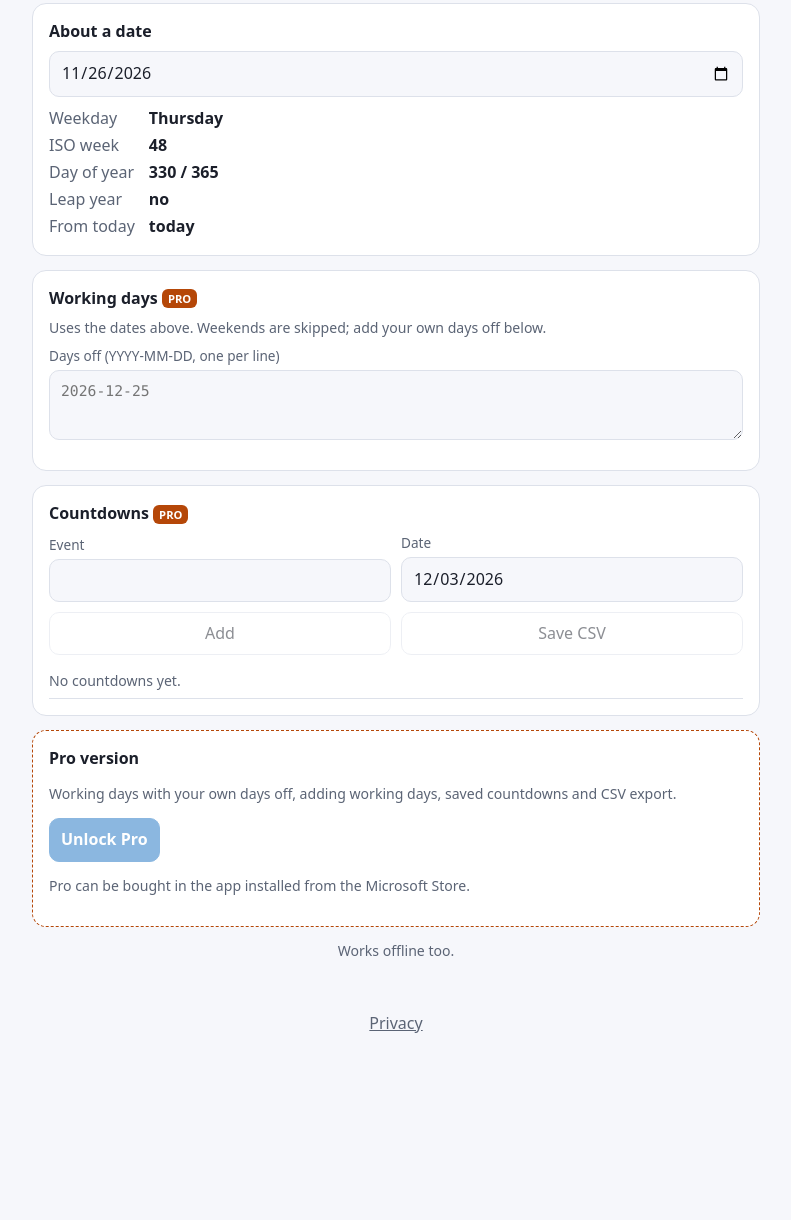
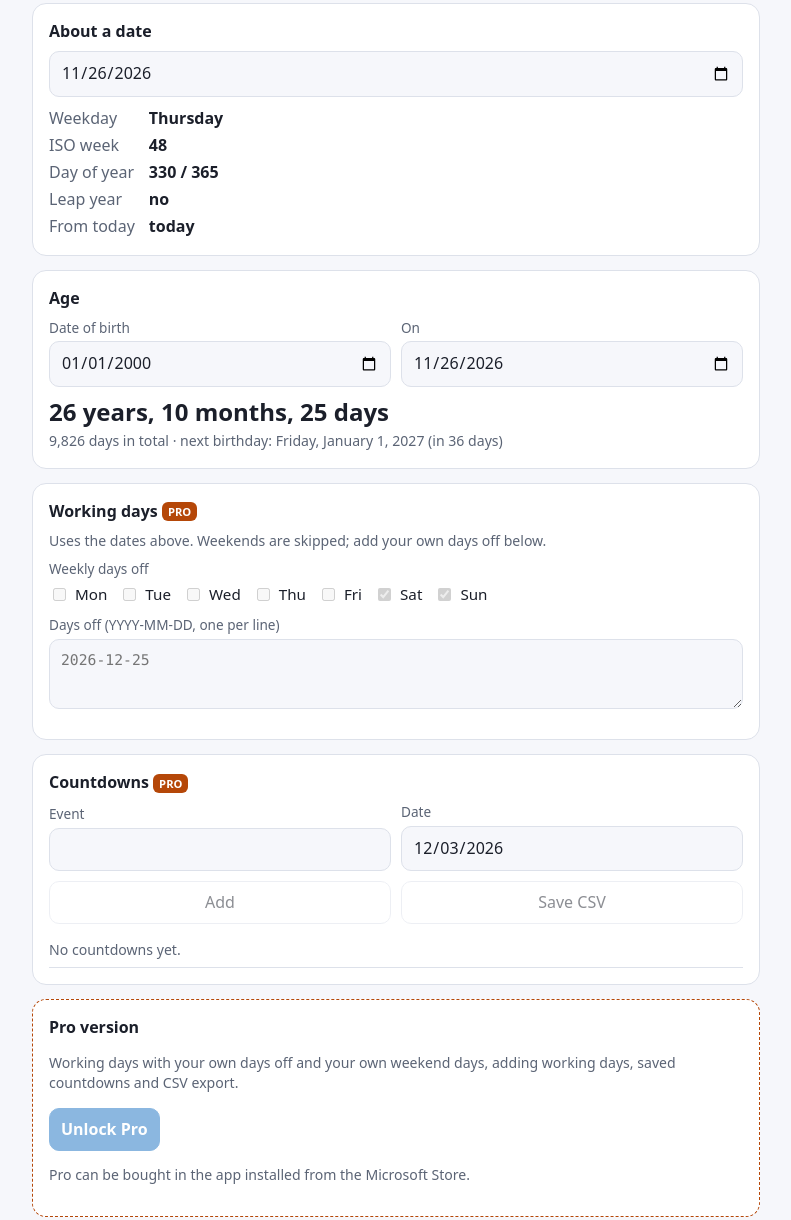
Before and after one commit to catalonec1/pwa-utils, a website: page days/index.html in a window 1280 px wide. Shown: the part 532-1752 px from the top of the page, without its empty margins (244-1035 px from the left). Before the commit the page ends 1597 px from the top, so only its background shows below. Drawn offline with Linux system fonts and the light colour scheme.

Commit message:
Stelar Date Calculator: age calculator, custom weekend days
Free: age on any date (years/months/days, total days, next birthday;
29 February birthdays fall on 28 February in common years).
Pro: choose the weekly days off used by working-day counts and adding
working days (saved). Unit + e2e tests, store what's new texts, days screenshots.

Co-Authored-By: Claude Opus 5.5 <noreply@anthropic.com>
Claude-Session: https://claude.ai/code/session_01YQDvpoPGKtNh935CpkWmt1

```diff
--- a/days/app.js
+++ b/days/app.js
@@ -2,11 +2,11 @@
   'use strict';
   const SKU = 'pro';
   const DICT = {
-    ro: { appName: 'Calculator de date', between: 'Zile între două date', from: 'De la', to: 'Până la', includeEnd: 'Include și ziua de sfârșit (+1)', addTitle: 'Adună sau scade', date: 'Data', amount: 'Câte', unit: 'Unitate', days: 'zile', weeks: 'săptămâni', months: 'luni', years: 'ani', negHint: 'Pune un număr negativ ca să mergi înapoi în timp.', aboutTitle: 'Despre o dată', workTitle: 'Zile lucrătoare', workHint: 'Folosește datele de mai sus. Weekendurile sunt sărite; adaugă mai jos zilele tale libere.', holidays: 'Zile libere (AAAA-LL-ZZ, una pe rând)', cdTitle: 'Numărători inverse', event: 'Eveniment', add: 'Adaugă', csv: 'Salvează CSV', del: 'Șterge', proPitch: 'Zile lucrătoare cu zilele tale libere, adunare de zile lucrătoare, numărători inverse salvate și export CSV.',
+    ro: { appName: 'Calculator de date', between: 'Zile între două date', from: 'De la', to: 'Până la', includeEnd: 'Include și ziua de sfârșit (+1)', addTitle: 'Adună sau scade', date: 'Data', amount: 'Câte', unit: 'Unitate', days: 'zile', weeks: 'săptămâni', months: 'luni', years: 'ani', negHint: 'Pune un număr negativ ca să mergi înapoi în timp.', aboutTitle: 'Despre o dată', workTitle: 'Zile lucrătoare', workHint: 'Folosește datele de mai sus. Weekendurile sunt sărite; adaugă mai jos zilele tale libere.', holidays: 'Zile libere (AAAA-LL-ZZ, una pe rând)', cdTitle: 'Numărători inverse', event: 'Eveniment', add: 'Adaugă', csv: 'Salvează CSV', del: 'Șterge', proPitch: 'Zile lucrătoare cu zilele tale libere și zilele tale de weekend, adunare de zile lucrătoare, numărători inverse salvate și export CSV.', ageTitle: 'Vârstă', birth: 'Data nașterii', ageOn: 'La data', ageYmd: '{y} ani, {m} luni, {d} zile', ageMore: '{n} zile în total · următoarea aniversare: {date} ({rel})', ageFuture: 'Data nașterii e după data aleasă.', weekendLabel: 'Zile libere în fiecare săptămână',
       nDays: '{n} zile', ymd: '{y} ani, {m} luni, {d} zile · {w} săptămâni și {r} zile', weekday: 'Ziua săptămânii', week: 'Săptămâna ISO', doy: 'Ziua din an', leap: 'An bisect', fromToday: 'Față de azi', yes: 'da', no: 'nu', inDays: 'peste {n} zile', agoDays: 'acum {n} zile', isToday: 'azi', nWork: '{n} zile lucrătoare', addWork: '+{n} zile lucrătoare de la {d}: {r}', badDates: 'Nu am înțeles: {x}', emptyCd: 'Nicio numărătoare încă.' },
-    en: { appName: 'Date Calculator', between: 'Days between two dates', from: 'From', to: 'To', includeEnd: 'Include the end day (+1)', addTitle: 'Add or subtract', date: 'Date', amount: 'Amount', unit: 'Unit', days: 'days', weeks: 'weeks', months: 'months', years: 'years', negHint: 'Use a negative amount to go back in time.', aboutTitle: 'About a date', workTitle: 'Working days', workHint: 'Uses the dates above. Weekends are skipped; add your own days off below.', holidays: 'Days off (YYYY-MM-DD, one per line)', cdTitle: 'Countdowns', event: 'Event', add: 'Add', csv: 'Save CSV', del: 'Delete', proPitch: 'Working days with your own days off, adding working days, saved countdowns and CSV export.',
+    en: { appName: 'Date Calculator', between: 'Days between two dates', from: 'From', to: 'To', includeEnd: 'Include the end day (+1)', addTitle: 'Add or subtract', date: 'Date', amount: 'Amount', unit: 'Unit', days: 'days', weeks: 'weeks', months: 'months', years: 'years', negHint: 'Use a negative amount to go back in time.', aboutTitle: 'About a date', workTitle: 'Working days', workHint: 'Uses the dates above. Weekends are skipped; add your own days off below.', holidays: 'Days off (YYYY-MM-DD, one per line)', cdTitle: 'Countdowns', event: 'Event', add: 'Add', csv: 'Save CSV', del: 'Delete', proPitch: 'Working days with your own days off and your own weekend days, adding working days, saved countdowns and CSV export.', ageTitle: 'Age', birth: 'Date of birth', ageOn: 'On', ageYmd: '{y} years, {m} months, {d} days', ageMore: '{n} days in total · next birthday: {date} ({rel})', ageFuture: 'The birth date is after the chosen date.', weekendLabel: 'Weekly days off',
       nDays: '{n} days', ymd: '{y} years, {m} months, {d} days · {w} weeks and {r} days', weekday: 'Weekday', week: 'ISO week', doy: 'Day of year', leap: 'Leap year', fromToday: 'From today', yes: 'yes', no: 'no', inDays: 'in {n} days', agoDays: '{n} days ago', isToday: 'today', nWork: '{n} working days', addWork: '+{n} working days from {d}: {r}', badDates: 'Not understood: {x}', emptyCd: 'No countdowns yet.' },
-    ru: { appName: 'Калькулятор дат', between: 'Дней между датами', from: 'С', to: 'По', includeEnd: 'Включить последний день (+1)', addTitle: 'Прибавить или вычесть', date: 'Дата', amount: 'Сколько', unit: 'Единица', days: 'дней', weeks: 'недель', months: 'месяцев', years: 'лет', negHint: 'Отрицательное число — назад во времени.', aboutTitle: 'О дате', workTitle: 'Рабочие дни', workHint: 'Используются даты выше. Выходные пропускаются; свои выходные добавьте ниже.', holidays: 'Выходные дни (ГГГГ-ММ-ДД, по одному в строке)', cdTitle: 'Обратный отсчёт', event: 'Событие', add: 'Добавить', csv: 'Сохранить CSV', del: 'Удалить', proPitch: 'Рабочие дни с вашими выходными, прибавление рабочих дней, сохранённые отсчёты и экспорт CSV.',
+    ru: { appName: 'Калькулятор дат', between: 'Дней между датами', from: 'С', to: 'По', includeEnd: 'Включить последний день (+1)', addTitle: 'Прибавить или вычесть', date: 'Дата', amount: 'Сколько', unit: 'Единица', days: 'дней', weeks: 'недель', months: 'месяцев', years: 'лет', negHint: 'Отрицательное число — назад во времени.', aboutTitle: 'О дате', workTitle: 'Рабочие дни', workHint: 'Используются даты выше. Выходные пропускаются; свои выходные добавьте ниже.', holidays: 'Выходные дни (ГГГГ-ММ-ДД, по одному в строке)', cdTitle: 'Обратный отсчёт', event: 'Событие', add: 'Добавить', csv: 'Сохранить CSV', del: 'Удалить', proPitch: 'Рабочие дни с вашими выходными и своими днями отдыха в неделе, прибавление рабочих дней, сохранённые отсчёты и экспорт CSV.', ageTitle: 'Возраст', birth: 'Дата рождения', ageOn: 'На дату', ageYmd: '{y} г., {m} мес., {d} дн.', ageMore: 'Всего {n} дн. · следующий день рождения: {date} ({rel})', ageFuture: 'Дата рождения позже выбранной даты.', weekendLabel: 'Еженедельные выходные',
       nDays: '{n} дн.', ymd: '{y} г., {m} мес., {d} дн. · {w} нед. и {r} дн.', weekday: 'День недели', week: 'Неделя ISO', doy: 'День года', leap: 'Високосный год', fromToday: 'От сегодня', yes: 'да', no: 'нет', inDays: 'через {n} дн.', agoDays: '{n} дн. назад', isToday: 'сегодня', nWork: '{n} рабочих дн.', addWork: '+{n} рабочих дн. от {d}: {r}', badDates: 'Не понято: {x}', emptyCd: 'Отсчётов пока нет.' }
   };
   const D = DateCalc;
@@ -49,15 +49,42 @@
       dt.textContent = Core.t(k); dd.textContent = v; f.append(dt, dd);
     }
   }
+  let weekend = [0, 6];
+  try { const w = JSON.parse(Core.store('daysWeekend') || 'null'); if (Array.isArray(w)) weekend = w.filter(d => Number.isInteger(d) && d >= 0 && d <= 6); } catch (e) { /* keep default */ }
+  function renderWeekend() {
+    const box = $('weekend'); box.textContent = '';
+    const fmtW = new Intl.DateTimeFormat(Core.lang, { weekday: 'short', timeZone: 'UTC' });
+    [1, 2, 3, 4, 5, 6, 0].forEach(d => {
+      const l = document.createElement('label'), c = document.createElement('input'), sp = document.createElement('span');
+      c.type = 'checkbox'; c.dataset.wd = d; c.checked = weekend.includes(d); c.disabled = !isPro;
+      sp.textContent = fmtW.format(new Date(Date.UTC(2026, 10, 1 + d))); /* 1 Nov 2026 is a Sunday */
+      c.addEventListener('change', () => {
+        weekend = [...box.querySelectorAll('input:checked')].map(x => +x.dataset.wd);
+        Core.store('daysWeekend', JSON.stringify(weekend)); work();
+      });
+      l.append(c, sp); box.append(l);
+    });
+  }
+  function ageCalc() {
+    const b = D.parse($('birth').value), on = D.parse($('ageOn').value);
+    $('ageOut').textContent = '—'; $('ageMore').textContent = '';
+    if (b == null || on == null) return;
+    const r = D.age(b, on);
+    if (!r) { $('ageMore').textContent = Core.t('ageFuture'); return; }
+    Core.store('daysBirth', $('birth').value);
+    $('ageOut').textContent = Core.t('ageYmd', { y: r.years, m: r.months, d: r.days });
+    $('ageMore').textContent = Core.t('ageMore', { n: num(r.totalDays), date: long(r.next), rel: rel(r.toNext) });
+  }
   function work() {
     const out = $('workOut'), add = $('workAdd');
     if (!isPro) { out.textContent = ''; add.textContent = ''; return; }
     const hol = D.parseList($('hol').value);
     Core.store('daysHol', $('hol').value);
     const a = D.parse($('from').value), b = D.parse($('to').value);
-    out.textContent = a != null && b != null ? Core.t('nWork', { n: D.workdaysBetween(a, b, hol.dates, $('incl').checked) }) : '—';
+    out.textContent = a != null && b != null ? Core.t('nWork', { n: D.workdaysBetween(a, b, hol.dates, $('incl').checked, weekend) }) : '—';
     const t = D.parse($('base').value), n = Math.trunc(+$('amount').value || 0);
-    let txt = t != null && $('unit').value === 'd' ? Core.t('addWork', { n, d: D.fmt(t), r: long(D.addWorkdays(t, n, hol.dates)) }) : '';
+    const r = t != null && $('unit').value === 'd' ? D.addWorkdays(t, n, hol.dates, weekend) : null;
+    let txt = r != null ? Core.t('addWork', { n, d: D.fmt(t), r: long(r) }) : '';
     if (hol.bad.length) txt += (txt ? ' · ' : '') + Core.t('badDates', { x: hol.bad.slice(0, 3).join(', ') });
     add.textContent = txt;
   }
@@ -74,7 +101,7 @@
     }
   }
   function saveCd() { Core.store('daysCd', JSON.stringify(cds)); renderCd(); }
-  function all() { between(); addSub(); about(); work(); renderCd(); }
+  function all() { between(); addSub(); about(); ageCalc(); renderWeekend(); work(); renderCd(); }
   function lockPro() {
     ['hol', 'cdName', 'cdDate', 'cdAdd', 'cdCsv'].forEach(id => { $(id).disabled = !isPro; });
     all();
@@ -83,12 +110,14 @@
   const td = D.fmt(D.today());
   $('from').value = td; $('to').value = D.fmt(D.addMonths(D.today(), 1)); $('base').value = td; $('info').value = td; $('cdDate').value = D.fmt(D.addDays(D.today(), 7));
   $('hol').value = Core.store('daysHol') || '';
+  $('ageOn').value = td; $('birth').value = Core.store('daysBirth') || '2000-01-01';
   Core.init(DICT, all);
   lockPro();
   ['from', 'to', 'incl', 'hol'].forEach(id => $(id).addEventListener('input', () => { between(); work(); }));
   $('incl').addEventListener('change', () => { between(); work(); });
   ['base', 'amount', 'unit'].forEach(id => { $(id).addEventListener('input', () => { addSub(); work(); }); $(id).addEventListener('change', () => { addSub(); work(); }); });
   $('info').addEventListener('input', about);
+  ['birth', 'ageOn'].forEach(id => $(id).addEventListener('input', ageCalc));
   $('cdAdd').addEventListener('click', () => {
     const name = $('cdName').value.trim(), date = $('cdDate').value;
     if (!isPro || !name || D.parse(date) == null) return;
--- a/days/index.html
+++ b/days/index.html
@@ -23,6 +23,9 @@
   ul.cd li { display: flex; justify-content: space-between; gap: 8px; align-items: center; padding: 6px 0; border-bottom: 1px solid var(--border); }
   ul.cd li button { flex: 0 0 auto; padding: 4px 10px; }
   textarea#hol { min-height: 70px; }
+  .wk { display: flex; flex-wrap: wrap; gap: 4px 12px; margin: 0 0 10px; }
+  .wk label { display: flex; gap: 6px; align-items: center; color: var(--text); margin: 0; font-size: .95rem; }
+  .wk input { width: auto; }
 </style>
 </head>
 <body>
@@ -61,8 +64,19 @@
     <dl class="facts" id="facts"></dl>
   </section>
   <section class="card">
+    <h2 style="font-size:1rem;margin:0 0 8px" data-i18n="ageTitle">Age</h2>
+    <div class="row">
+      <div><label for="birth" data-i18n="birth">Date of birth</label><input type="date" id="birth"></div>
+      <div><label for="ageOn" data-i18n="ageOn">On</label><input type="date" id="ageOn"></div>
+    </div>
+    <p class="big" id="ageOut" aria-live="polite"></p>
+    <p class="muted" id="ageMore" style="margin:0"></p>
+  </section>
+  <section class="card">
     <h2 style="font-size:1rem;margin:0 0 8px"><span data-i18n="workTitle">Working days</span> <span class="pro-badge">PRO</span></h2>
     <p class="muted" style="margin:0 0 8px" data-i18n="workHint">Uses the dates above. Weekends are skipped; add your own days off below.</p>
+    <label data-i18n="weekendLabel">Weekly days off</label>
+    <div id="weekend" class="wk"></div>
     <label for="hol" data-i18n="holidays">Days off (YYYY-MM-DD, one per line)</label>
     <textarea id="hol" spellcheck="false" placeholder="2026-12-25"></textarea>
     <p class="big" id="workOut"></p>
@@ -82,7 +96,7 @@
   </section>
   <section class="card pro-box hidden" id="proBox">
     <h2 style="font-size:1rem;margin:0 0 6px" data-i18n="proTitle">Pro version</h2>
-    <p class="muted" data-i18n="proPitch">Working days with your own days off, adding working days, saved countdowns and CSV export.</p>
+    <p class="muted" data-i18n="proPitch">Working days with your own days off and your own weekend days, adding working days, saved countdowns and CSV export.</p>
     <button class="primary" id="proBuy" data-i18n="proBuy">Unlock Pro</button>
     <p class="muted" id="proStatus"></p>
   </section>
--- a/days/logic.js
+++ b/days/logic.js
@@ -61,22 +61,37 @@
     }
     return { dates: [...new Set(dates)].sort(), bad };
   }
-  function isWorkday(t, hol) { return !isWeekend(t) && !hol.has(t); }
+  /* weekend: weekday numbers that are days off every week (0 = Sunday); default Saturday + Sunday. */
+  function weekendSet(weekend) {
+    const w = Array.isArray(weekend) ? weekend.filter(d => Number.isInteger(d) && d >= 0 && d <= 6) : [0, 6];
+    return new Set(w);
+  }
+  function isWorkday(t, hol, we) { return !(we ? we.has(weekday(t)) : isWeekend(t)) && !hol.has(t); }
   /* Working days from a to b, counting both ends when includeEnd (default: start excluded, end included, like "days between"). */
-  function workdaysBetween(a, b, holidays, includeStart) {
-    const hol = holidaySet(holidays);
+  function workdaysBetween(a, b, holidays, includeStart, weekend) {
+    const hol = holidaySet(holidays), we = weekendSet(weekend);
     let sign = 1;
     if (b < a) { [a, b] = [b, a]; sign = -1; }
     let n = 0;
-    for (let t = includeStart ? a : addDays(a, 1); t <= b; t = addDays(t, 1)) if (isWorkday(t, hol)) n++;
+    for (let t = includeStart ? a : addDays(a, 1); t <= b; t = addDays(t, 1)) if (isWorkday(t, hol, we)) n++;
     return n * sign;
   }
-  /* Moves n working days from t (n may be negative). */
-  function addWorkdays(t, n, holidays) {
-    const hol = holidaySet(holidays), step = n < 0 ? -1 : 1;
+  /* Moves n working days from t (n may be negative). Returns null when every weekday is a day off. */
+  function addWorkdays(t, n, holidays, weekend) {
+    const hol = holidaySet(holidays), we = weekendSet(weekend), step = n < 0 ? -1 : 1;
+    if (we.size >= 7) return n === 0 ? t : null;
     let left = Math.abs(n);
-    while (left > 0) { t = addDays(t, step); if (isWorkday(t, hol)) left--; }
+    while (left > 0) { t = addDays(t, step); if (isWorkday(t, hol, we)) left--; }
     return t;
+  }
+  /* Age on a given day: calendar years/months/days, total days and the next birthday.
+     A 29 February birthday falls on 28 February in common years. */
+  function age(birth, on) {
+    if (birth > on) return null;
+    const r = ymd(birth, on);
+    let next = addMonths(birth, 12 * r.years);
+    if (next < on) next = addMonths(birth, 12 * (r.years + 1));
+    return { years: r.years, months: r.months, days: r.days, totalDays: diffDays(birth, on), next, toNext: diffDays(on, next) };
   }
 
   /* Countdowns: [{name, date}] -> sorted with days left from 'from'. */
@@ -93,7 +108,7 @@
     return ['name,date,days_left'].concat(rows.map(r => [r.name, r.date, r.left].map(csvCell).join(','))).join('\r\n') + '\r\n';
   }
 
-  const DateCalc = { parse, fmt, today, weekday, isWeekend, diffDays, addDays, addMonths, ymd, isoWeek, dayOfYear, isLeap, parseList, workdaysBetween, addWorkdays, countdowns, toCsv, DAY };
+  const DateCalc = { age, parse, fmt, today, weekday, isWeekend, diffDays, addDays, addMonths, ymd, isoWeek, dayOfYear, isLeap, parseList, workdaysBetween, addWorkdays, countdowns, toCsv, DAY };
   global.DateCalc = DateCalc;
   if (typeof module !== 'undefined') module.exports = DateCalc;
 })(typeof window !== 'undefined' ? window : globalThis);
```
Also changed, not shown: store/listing.md (+13 -0 lines), tests/e2e.js (+31 -0 lines), tests/unit.test.js (+18 -0 lines), days/icons/screenshot-narrow.png, days/icons/screenshot-wide.png, store/days/en-1-light.png, store/days/en-2-dark.png, store/days/ro-1-light.png, store/days/ro-2-dark.png, store/days/ru-1-light.png, store/days/ru-2-dark.png.
